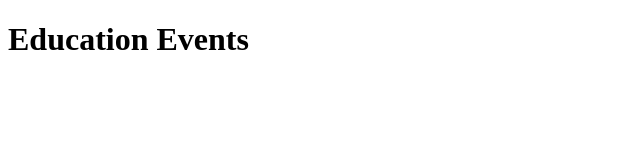
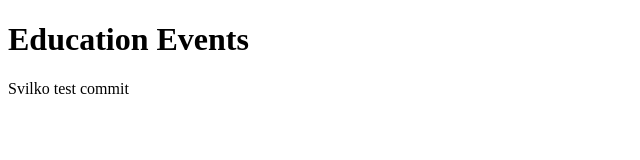
Before and after one commit to daringeorgiev/Edu-Events, a website: page public/index.html in a window 1280 px wide. Shown: the whole page, without its empty margins (0-640 px from the left). Drawn offline with Linux system fonts and the light colour scheme.

Commit message:
test commit

```diff
--- a/public/index.html
+++ b/public/index.html
@@ -8,5 +8,6 @@
     </head>
     <body>
         <h1>Education Events</h1>
+        <span>Svilko test commit</span>
     </body>
 </html>
```
